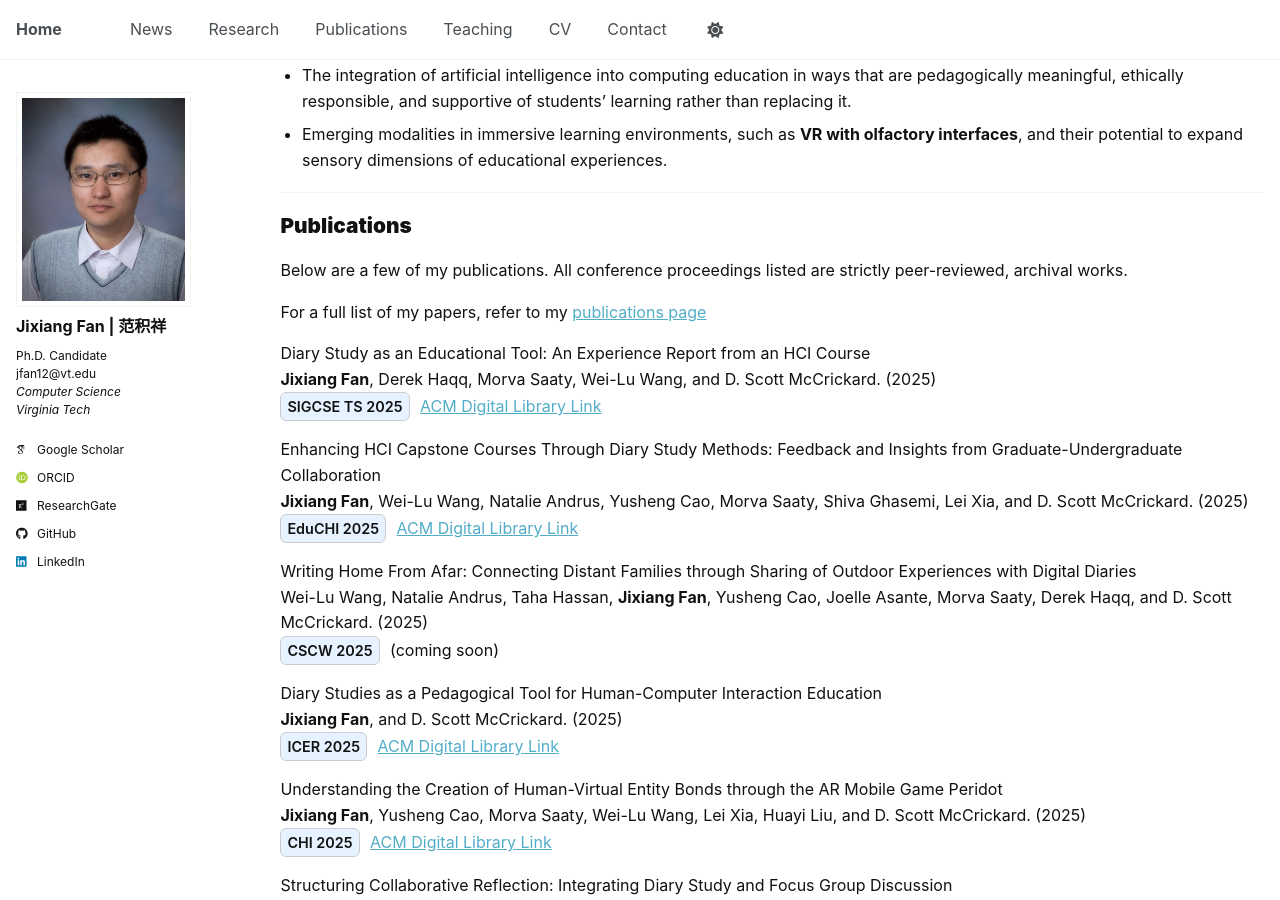
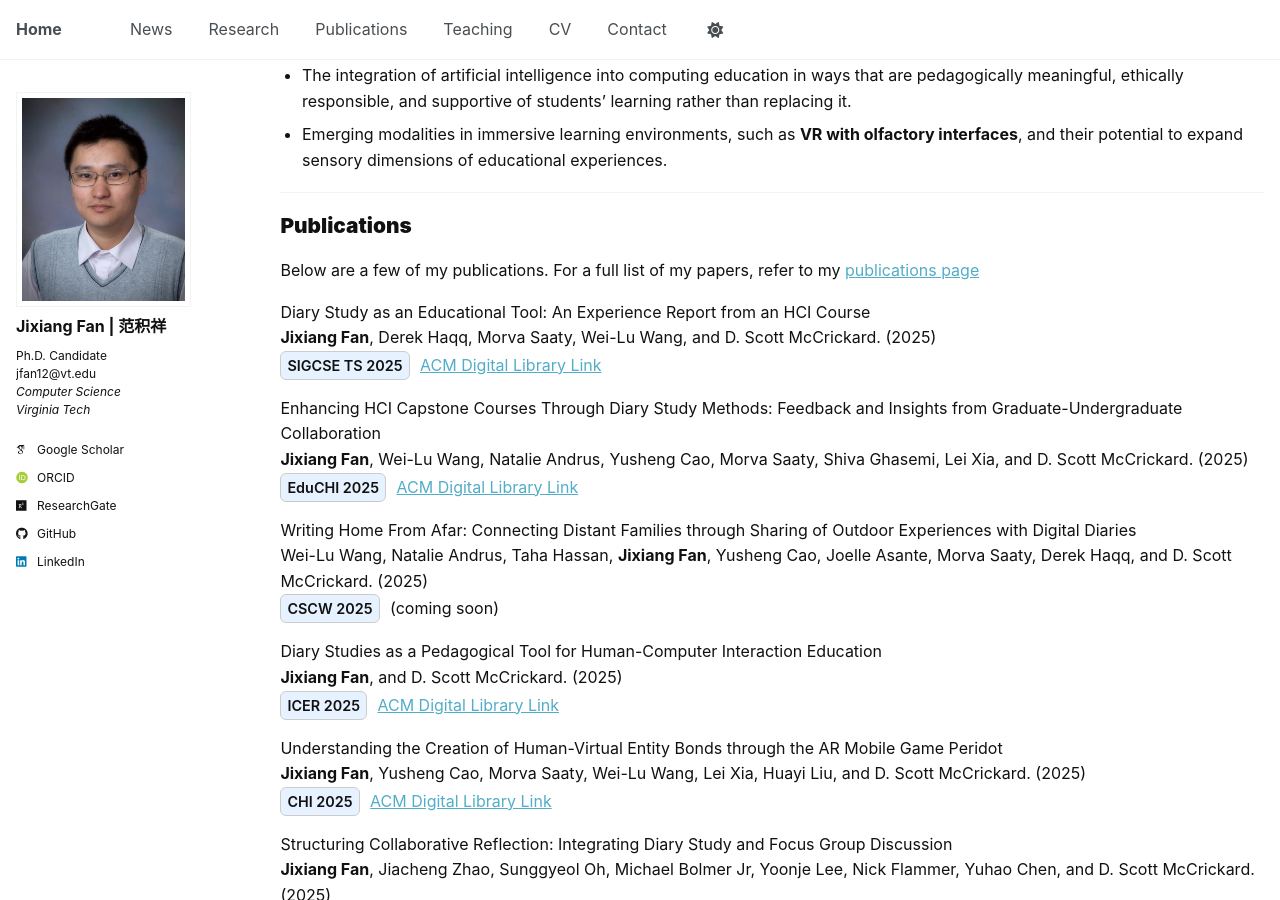
Before and after one commit to JixiangFan/web, a Jekyll site: the page built from _pages/about.md, in a window 1280 px wide and 900 px high, scrolled down 1965 px. Built offline with Jekyll 4.4.1, drawn with Linux system fonts in a browser that asks for light colours; some web fonts are replaced.

Commit message:
Update about.md

```diff
--- a/_pages/about.md
+++ b/_pages/about.md
@@ -152,9 +152,7 @@ I am expected to graduate in **2026** and am actively seeking **postdoctoral or
 <span id="publications" style="position:relative; top:-84px;"></span>
 <strong style="font-weight:900; font-size:1.3em;">Publications</strong>
 
-Below are a few of my publications. All conference proceedings listed are strictly peer-reviewed, archival works.
-
-For a full list of my papers, refer to my [publications page](publications.html)
+Below are a few of my publications. For a full list of my papers, refer to my [publications page](publications.html)
 
 Diary Study as an Educational Tool: An Experience Report from an HCI Course
 **Jixiang Fan**, Derek Haqq, Morva Saaty, Wei-Lu Wang, and D. Scott McCrickard. (2025)
```
